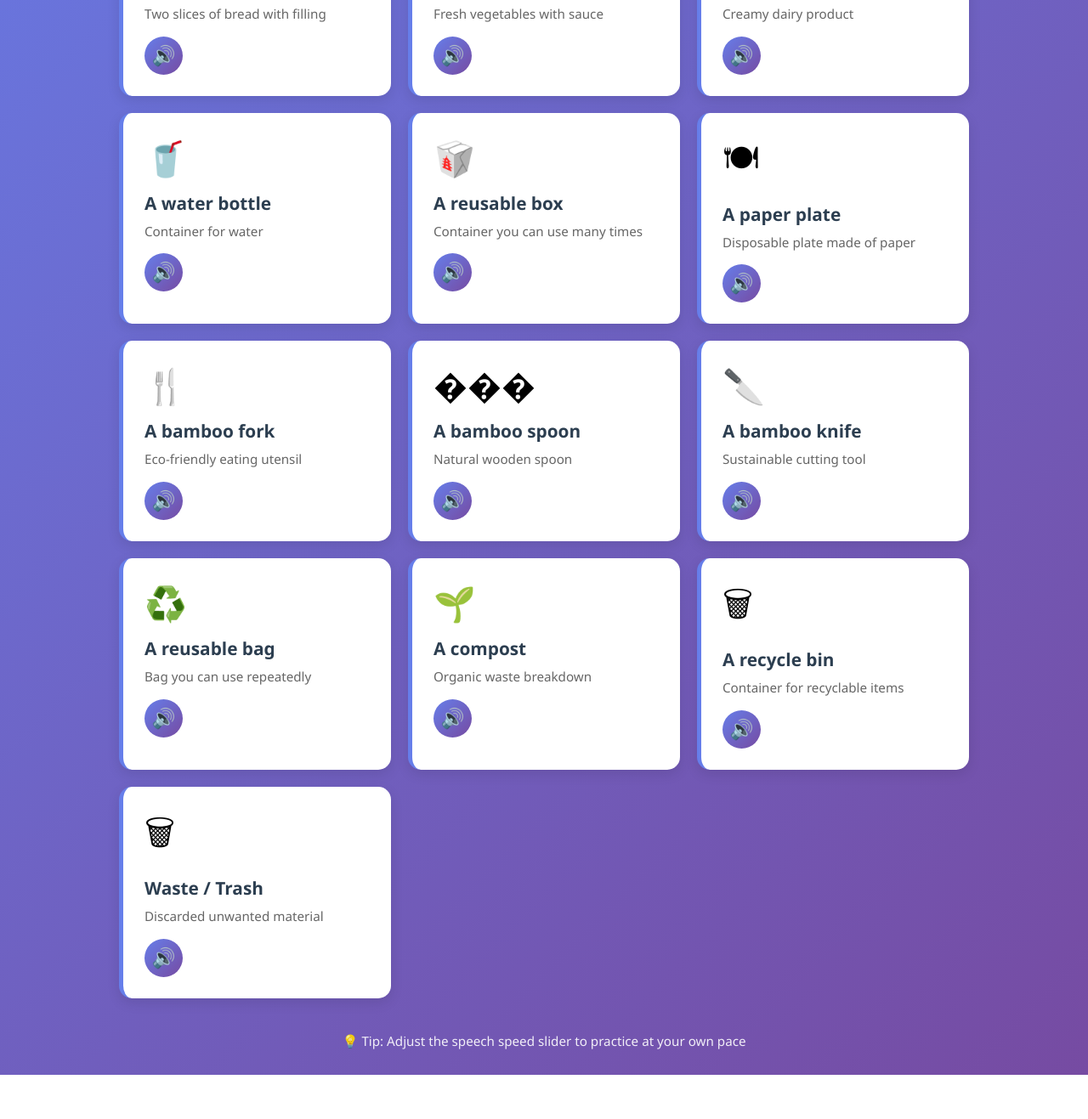
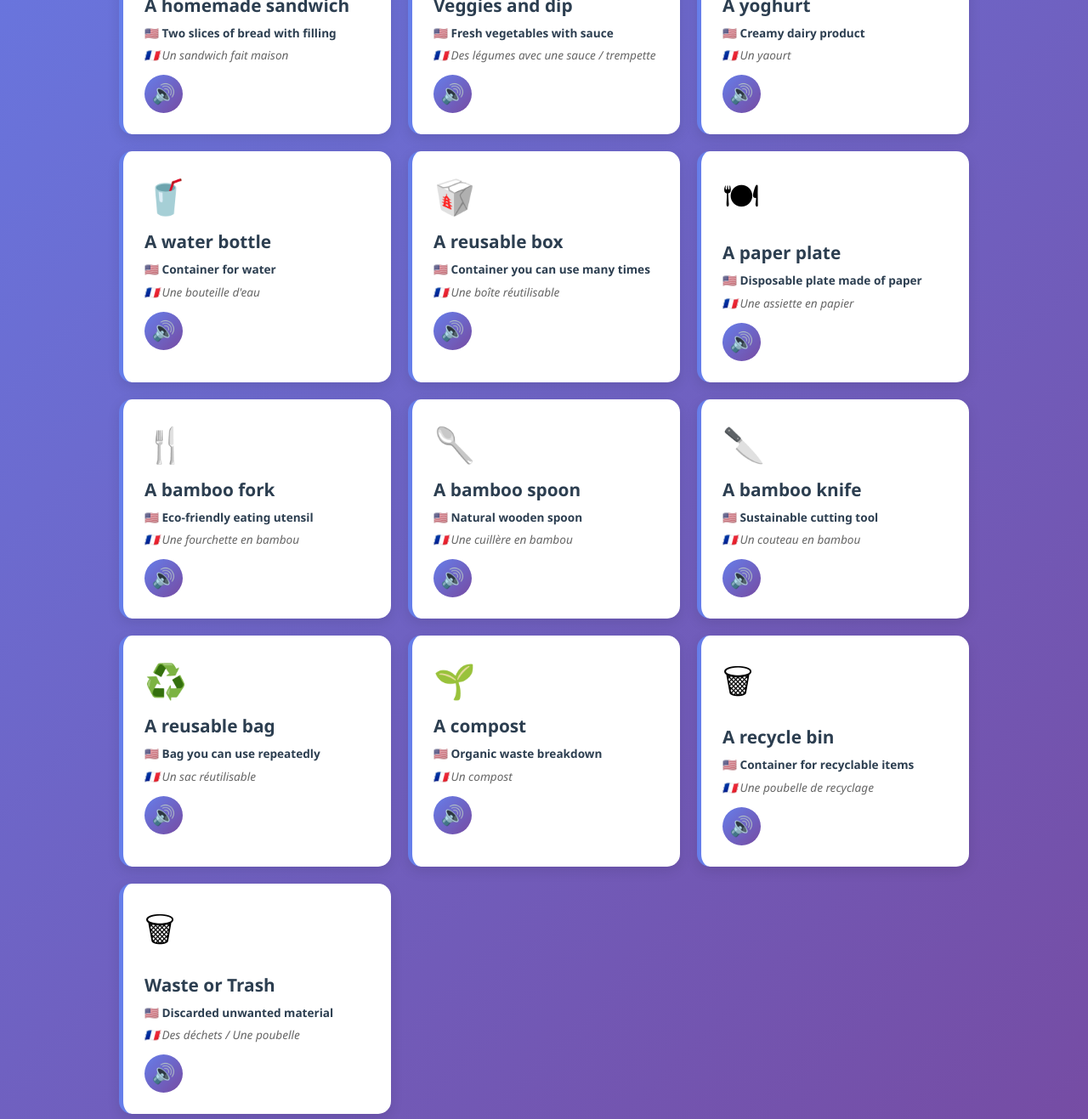
Before and after one commit to abidfatmacontact-debug/english-picnic-vocabulary, a plain HTML site: page index.html in a window 1280 px wide. Shown: the part 610-1927 px from the top of the page at 85% size. Before the commit the page ends 1875 px from the top, so only its background shows below. Drawn offline with Linux system fonts and the light colour scheme.

Commit message:
Update index.html

```diff
--- a/index.html
+++ b/index.html
@@ -131,16 +131,25 @@
             font-weight: 700;
             color: #2c3e50;
             margin-bottom: 8px;
-            display: flex;
-            align-items: center;
-            gap: 8px;
         }
 
         .word-description {
-            font-size: 0.95em;
+            font-size: 0.85em;
+            color: #555;
+            margin-bottom: 12px;
+            line-height: 1.6;
+        }
+
+        .word-english {
+            font-weight: 600;
+            color: #2c3e50;
+            margin-bottom: 5px;
+        }
+
+        .word-french {
             color: #666;
-            margin-bottom: 15px;
-            line-height: 1.5;
+            font-style: italic;
+            margin-bottom: 0;
         }
 
         .speaker-button {
@@ -227,82 +236,98 @@
             {
                 emoji: '🧺',
                 main: 'A picnic',
-                description: 'An outdoor meal'
+                english: 'An outdoor meal',
+                french: 'Un pique-nique'
             },
             {
                 emoji: '🍟',
-                main: 'Chips / Crisps',
-                description: 'Thin fried or baked slices'
+                main: 'Chips or Crisps',
+                english: 'Thin fried or baked slices',
+                french: 'Des chips'
             },
             {
                 emoji: '🍎',
                 main: 'Fruits',
-                description: 'Sweet natural food from plants'
+                english: 'Sweet natural food from plants',
+                french: 'Des fruits'
             },
             {
                 emoji: '🥪',
                 main: 'A homemade sandwich',
-                description: 'Two slices of bread with filling'
+                english: 'Two slices of bread with filling',
+                french: 'Un sandwich fait maison'
             },
             {
                 emoji: '🥗',
                 main: 'Veggies and dip',
-                description: 'Fresh vegetables with sauce'
+                english: 'Fresh vegetables with sauce',
+                french: 'Des légumes avec une sauce / trempette'
             },
             {
                 emoji: '🍦',
                 main: 'A yoghurt',
-                description: 'Creamy dairy product'
+                english: 'Creamy dairy product',
+                french: 'Un yaourt'
             },
             {
                 emoji: '🥤',
                 main: 'A water bottle',
-                description: 'Container for water'
+                english: 'Container for water',
+                french: 'Une bouteille d\'eau'
             },
             {
                 emoji: '🥡',
                 main: 'A reusable box',
-                description: 'Container you can use many times'
+                english: 'Container you can use many times',
+                french: 'Une boîte réutilisable'
             },
             {
                 emoji: '🍽',
                 main: 'A paper plate',
-                description: 'Disposable plate made of paper'
+                english: 'Disposable plate made of paper',
+                french: 'Une assiette en papier'
             },
             {
                 emoji: '🍴',
                 main: 'A bamboo fork',
-                description: 'Eco-friendly eating utensil'
+                english: 'Eco-friendly eating utensil',
+                french: 'Une fourchette en bambou'
             },
             {
-                emoji: '���',
+                emoji: '🥄',
                 main: 'A bamboo spoon',
-                description: 'Natural wooden spoon'
+                english: 'Natural wooden spoon',
+                french: 'Une cuillère en bambou'
             },
             {
                 emoji: '🔪',
                 main: 'A bamboo knife',
-                description: 'Sustainable cutting tool'
+                english: 'Sustainable cutting tool',
+                french: 'Un couteau en bambou'
             },
             {
                 emoji: '♻️',
                 main: 'A reusable bag',
-                description: 'Bag you can use repeatedly'
+                english: 'Bag you can use repeatedly',
+                french: 'Un sac réutilisable'
             },
             {
                 emoji: '🌱',
                 main: 'A compost',
-                description: 'Organic waste breakdown'
+                english: 'Organic waste breakdown',
+                french: 'Un compost'
             },
             {
                 emoji: '🗑',
                 main: 'A recycle bin',
-                description: 'Container for recyclable items'
+                english: 'Container for recyclable items',
+                french: 'Une poubelle de recyclage'
             },
             {
                 emoji: '🗑',
-                main: 'Waste / Trash',
-                description: 'Discarded unwanted material'
+                main: 'Waste or Trash',
+                english: 'Discarded unwanted material',
+                french: 'Des déchets / Une poubelle'
             }
         ];
 
@@ -318,7 +343,10 @@
                 <div class="word-content">
                     <div class="emoji">${item.emoji}</div>
                     <div class="word-main">${item.main}</div>
-                    <div class="word-description">${item.description}</div>
+                    <div class="word-description">
+                        <div class="word-english">🇺🇸 ${item.english}</div>
+                        <div class="word-french">🇫🇷 ${item.french}</div>
+                    </div>
                     <button class="speaker-button" title="Click to hear pronunciation">🔊</button>
                 </div>
             `;
@@ -332,12 +360,12 @@
             speedValue.textContent = e.target.value + 'x';
         });
 
-        // Text-to-speech function
+        // Text-to-speech function with American English accent
         function speakWord(text, cardElement) {
             cardElement.classList.add('playing');
 
             const utterance = new SpeechSynthesisUtterance(text);
-            utterance.lang = 'en-US';
+            utterance.lang = 'en-US'; // American English
             utterance.rate = parseFloat(speedSlider.value);
             utterance.pitch = 1;
             utterance.volume = 1;
```
